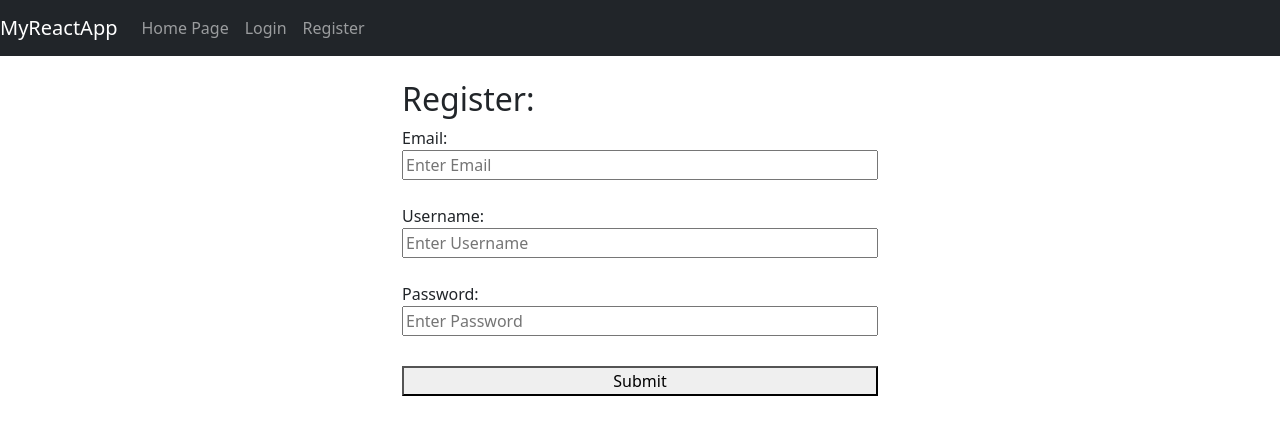
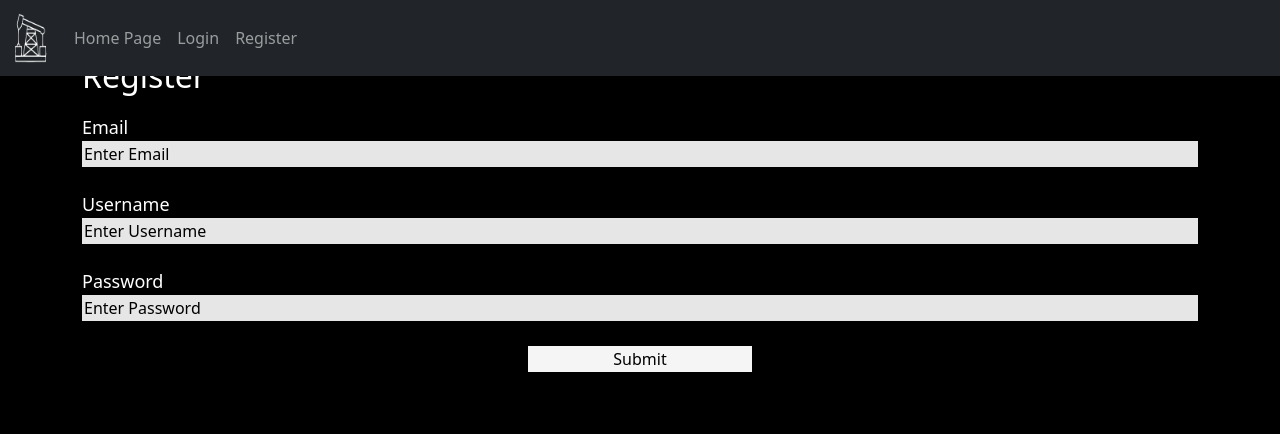
Before and after one commit to Rawbethy/COSC4353Group42, a React (Create React App) app in the folder client/: page /register in a window 1280 px wide. Shown: the top 434 px of the page. Built offline with nearby package versions, Linux system fonts and the light colour scheme.

Commit message:
Working on dark mode

```diff
--- a/client/src/components/homePage.js
+++ b/client/src/components/homePage.js
@@ -1,23 +1,25 @@
 import React, {useContext} from 'react';
 import {UserContext} from '../App';
+import './styles.css'
 
 export default function Homepage() {
     const {loginStatus, username} = useContext(UserContext);
 
+
     if((loginStatus === 'true') || (loginStatus === true)) {
         return (
-            <div style={{position: 'absolute', top: '4%', right: '0px', bottom: '0px', left: '0px', backgroundColor: 'black'}}>
+            <div className='body'>
                 <div className="text" style={{position: 'absolute', top: '5%', left: '3%'}}>
-                    <h2 style={{fontSize: '50px', color: 'white'}}>Welcome back {username}!</h2>
+                    <h2 className='text-main'>Welcome back {username}!</h2>
                 </div>
             </div>
         )
     }
     else {
         return (
-            <div style={{position: 'absolute', top: '4%', right: '0px', bottom: '0px', left: '0px', backgroundColor: 'black'}}>
+            <div className='body'>
                 <div className="text" style={{position: 'absolute', top: '5%', left: '3%'}}>
-                    <h2 style={{fontSize: '50px', color: 'white'}}>This is the home page component!</h2>
+                    <h2 className='text-main'>This is the home page component!</h2>
                 </div>
             </div>
         )
--- a/client/src/components/login.js
+++ b/client/src/components/login.js
@@ -2,6 +2,7 @@ import React, {useState, useContext} from 'react';
 import {useNavigate} from 'react-router-dom';
 import axios from 'axios';
 import {UserContext} from '../App';
+import './styles.css'
 
 function Login() {
 
@@ -44,41 +45,36 @@ function Login() {
     };
 
     return (
+        <div className='body'>
             <form onSubmit={onSubmit} style={{
-            height: "300px",
-            width: "600px",
-            margin: "auto"
+                height: 'auto',
+                width: 'auto',
+                margin: 'auto'
             }}>
                 <div className="container" style={{
-                position: "relative",
-                height: "200px",
+                    position: "aboslute",
+                    height: "auto",
                     width: "500px",
                     textAlign: "left"
                 }}>
-                <h2>Login:</h2>
-                <div className="username">
-                    <input type="text" name="username" value={creds.username} placeholder="Username" onChange={update} style={{
-                        width: "100%"
-                    }}/>
+                    <h2 className='form-title'>Login:</h2>
+                    <div>
+                        <div className="input-label">
+                            <label>Username</label>
+                        </div>
+                        <input type="text" className="text-box" id='text-box' name="username" value={creds.username} placeholder="Username" onChange={update}/>
                     </div>
                     <br />
-                <div className="password">
-                    <input type="password" name="password" value={creds.password} placeholder="Password" onChange={update} style={{
-                        width: "100%"
-                    }}/>
+                    <div>
+                        <div className="input-label">
+                            <label>Password</label>
                         </div>
-                <div className="submit" style={{
-                    position: "relative"
-                }}>
-                    <button type="submit" style={{
-                        marginTop: "30px",
-                        float: "right",
-                        display: "inline-block",
-                        width: "100%"
-                    }}>Submit</button>
+                        <input type="password" className="text-box" id='text-box' name="password" value={creds.password} placeholder="Password" onChange={update}/>
                     </div>
+                    <button type="submit" className="submit-button">Submit</button>
                 </div>
             </form>
+        </div>
     )
 }
 
--- a/client/src/components/navbar.js
+++ b/client/src/components/navbar.js
@@ -16,11 +16,9 @@ export default function NavigationBar() {
             <div class="app">
                 <Navbar bg="dark" variant="dark" sticky="top" expand="lg">
                 <Navbar.Brand>
-                    <NavLink href="/" classname="homebutton">
-                        <a href="/" className="logo">
-                            <img style={{ width: 50, height: 50 }}className="logo" src={logo} alt=""/>
-                            </a>
-                                </NavLink>
+                    <NavLink href="/" className="logo">
+                        <img style={{ width: 50, height: 50 }} className="logo" src={logo} alt=""/>
+                    </NavLink>
                 </Navbar.Brand>
 
                 <Navbar.Toggle />
@@ -44,7 +42,9 @@ export default function NavigationBar() {
             <div class="app">
                 <Navbar bg="dark" variant="dark" sticky="top" expand="lg">
                 <Navbar.Brand>
-                    <Nav.Link href='/'>MyReactApp</Nav.Link>
+                    <NavLink href="/" className="logo">
+                        <img style={{ width: 50, height: 50 }} className="logo" src={logo} alt=""/>
+                    </NavLink>
                 </Navbar.Brand>
 
                 <Navbar.Toggle />
--- a/client/src/components/register.js
+++ b/client/src/components/register.js
@@ -44,49 +44,49 @@ export default function Register() {
     }
 
     return (
+        <div className="body">
             <form onSubmit={onSubmit} style={{
-            height: "300px",
-            width: "600px",
-            margin: "auto"
+                height: 'auto',
+                width: 'auto',
+                margin: 'auto'
             }}>
                 <div className="container" style={{
-                position: "relative",
-                height: "200px",
-                width: "500px",
+                    position: "aboslute",
+                    height: "auto",
+                    width: "auto",
                     textAlign: "left"
                 }}>
-                <h2>Register:</h2>
-                <div className="email">
-                    <label>Email:</label>
-                    <input type="text" placeholder="Enter Email" value={email} onChange={onChangeEmail} autoComplete="off" style={{
+                    <h2 className='form-title'>Register</h2>
+                    <div>
+                        <div className='input-label'>
+                            <label>Email</label>
+                        </div>
+                        <input type="text" className='text-box' id='text-box' placeholder="Enter Email" value={email} onChange={onChangeEmail} autoComplete="off" style={{
                             width: "100%"
                         }}/>
                     </div>
                     <br />
-                <div className="username">
-                    <label>Username:</label>
-                    <input type="text" placeholder="Enter Username" value={username} onChange={onChangeUsername} autoComplete="off" style={{
+                    <div>
+                        <div className="input-label">
+                            <label>Username</label>
+                        </div>
+                        <input type="text" className='text-box' id='text-box' placeholder="Enter Username" value={username} onChange={onChangeUsername} autoComplete="off" style={{
                             width: "100%"
                         }}/>
                     </div>
                     <br />
-                <label>Password:</label>
-                <div className="password">
-                    <input type="password" placeholder="Enter Password" value={password} onChange={onChangePassword} autoComplete="off" style={{
+                    <div>
+                        <div className="input-label">
+                            <label>Password</label>
+                        </div>
+                        <input type="password" className='text-box' id='text-box' placeholder="Enter Password" value={password} onChange={onChangePassword} autoComplete="off" style={{
                             width: "100%"
                         }}/>
                     </div>
-                <div className="submit" style={{
-                    position: "relative"
-                }}>
-                    <button type="submit" onClick={onSubmit} style={{
-                        marginTop: "30px",
-                        float: "right",
-                        display: "inline-block",
-                        width: "100%"
-                    }}>Submit</button>
-                </div>
+                    <button type="submit" className='submit-button'>Submit</button>
                 </div>
             </form>
+        </div>
+
     )
 }
--- /dev/null
+++ b/client/src/components/styles.css
@@ -0,0 +1,50 @@
+.body {
+    position: absolute;
+    top: 5.9%;
+    left: 0px;
+    right: 0px;
+    bottom: 0px;
+    background-color: black;
+}
+
+.text-main {
+    color: white;
+    font-size: xx-large;
+}
+
+.form-title {
+    padding-top: 10px;
+    padding-bottom: 10px;
+    color: white;
+    font-size: xx-large
+}
+
+.text-box {
+    opacity: .9;
+    border-width: 0px;
+    width: 100%
+}
+
+.input-label {
+    color: white;
+    font-size: large;
+}
+
+#text-box::placeholder {
+    color: black;
+}
+
+.submit-button {
+    position: relative;
+    display: flex;
+    justify-content: center;
+    width: 20%;
+    margin: 25px auto;
+    border-width: 0px;
+    align-self: center;
+    background-color: whitesmoke;
+}
+
+input:focus, select:focus, textarea:focus, button:focus {
+    outline: none
+}
```
Lines whose indentation alone changed are shown as unchanged.
